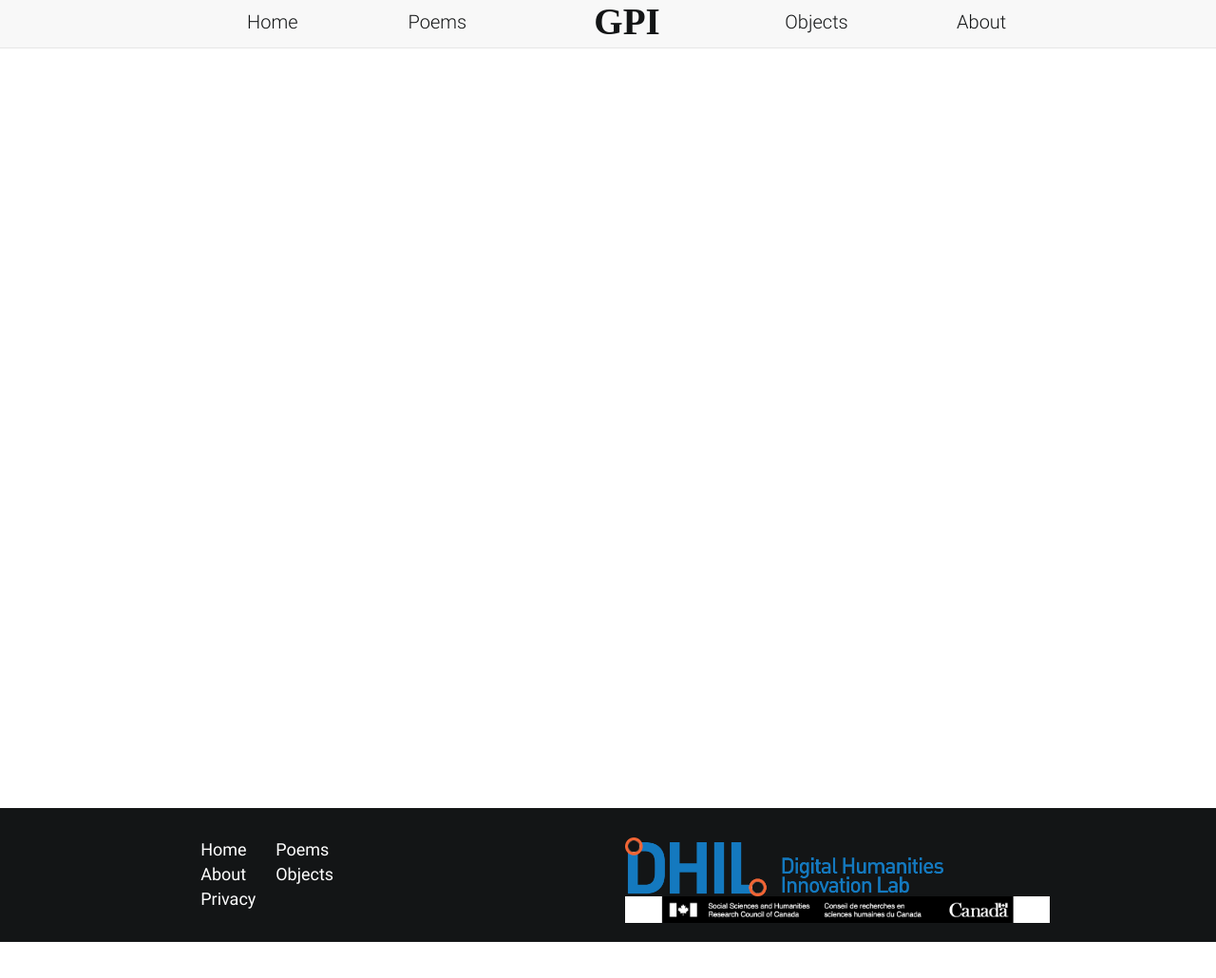
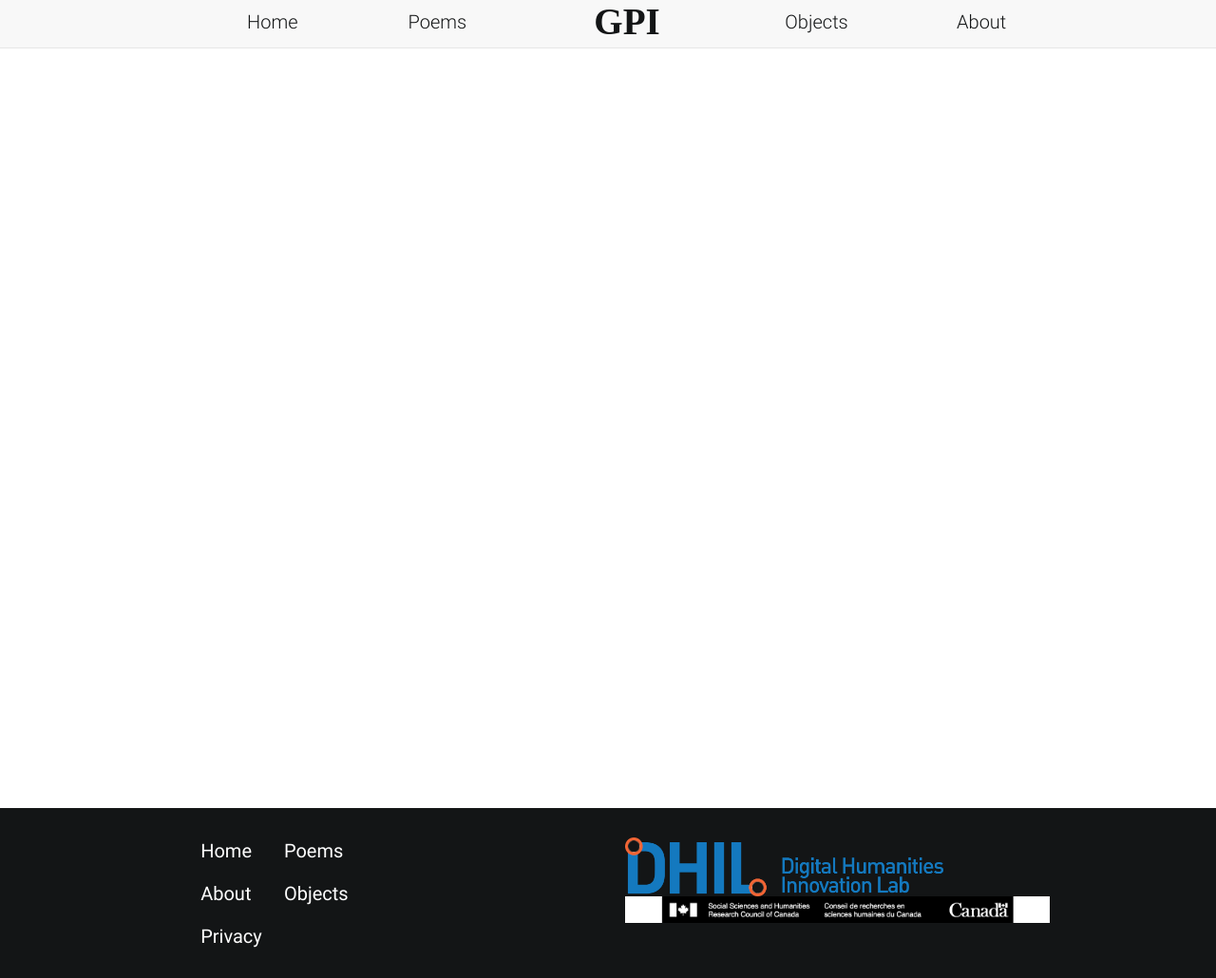
Before and after one commit to michael-joyce/gpi, a website: page templates/subpage.html in a window 1280 px wide. Shown: the whole page at 95% size. Before the commit the page ends 992 px from the top, so only its background shows below. Drawn offline with nearby package versions, Linux system fonts and the light colour scheme; a web font is replaced by a local one.

Commit message:
More styling

```diff
--- a/resources/sass/style.scss
+++ b/resources/sass/style.scss
@@ -242,10 +242,12 @@ footer.footer{
         columns: 2;
         margin-left:0;
         padding-left:0;
+        font-size: map.get($typescale, 5);
     }
     li{
         margin-left:0;
         padding-left:0;
+        margin-bottom: 1rem;
     }
 
     img{
```
Also changed, not shown: resources/css/style.css.
